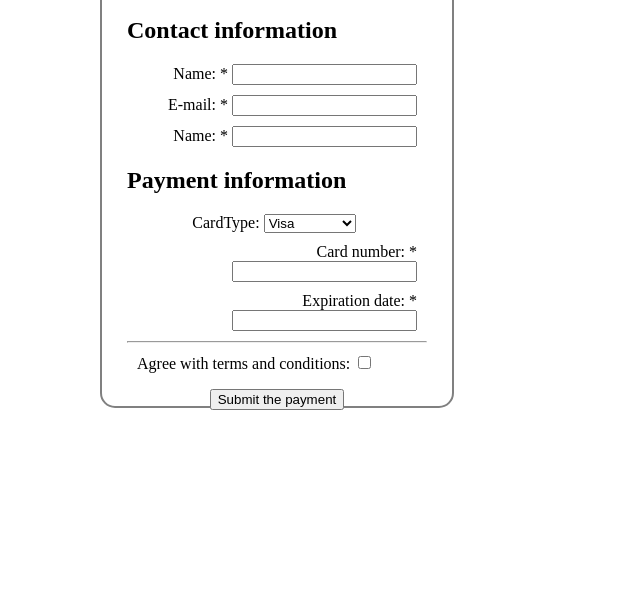
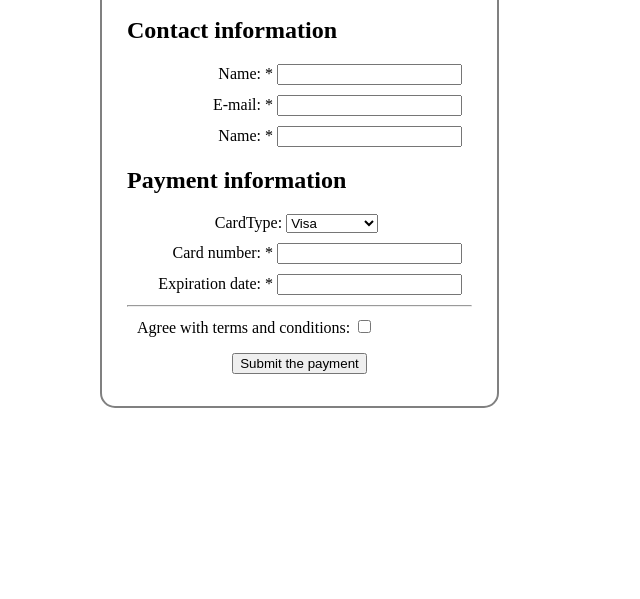
Before and after one commit to SurkusGH/fe03_Forms, a plain HTML site: page index02.html in a window 1280 px wide. Shown: the part 201-800 px from the top of the page, without its empty margins (0-640 px from the left). Drawn offline with Linux system fonts and the light colour scheme.

Commit message:
Update style02.css

```diff
--- a/style02.css
+++ b/style02.css
@@ -1,5 +1,5 @@
 body{
-    width: 300px;
+    width: 345px;
     height: 455px;
     padding: 25px;
     margin: 100px;
```
